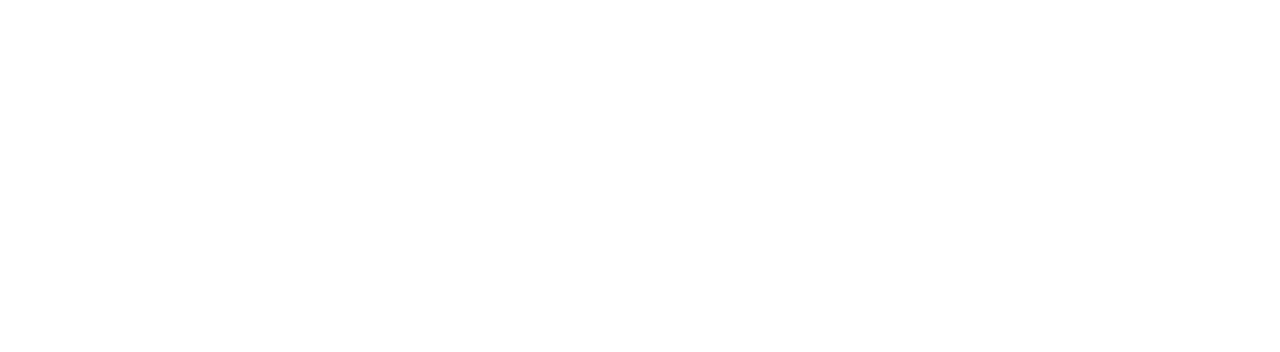
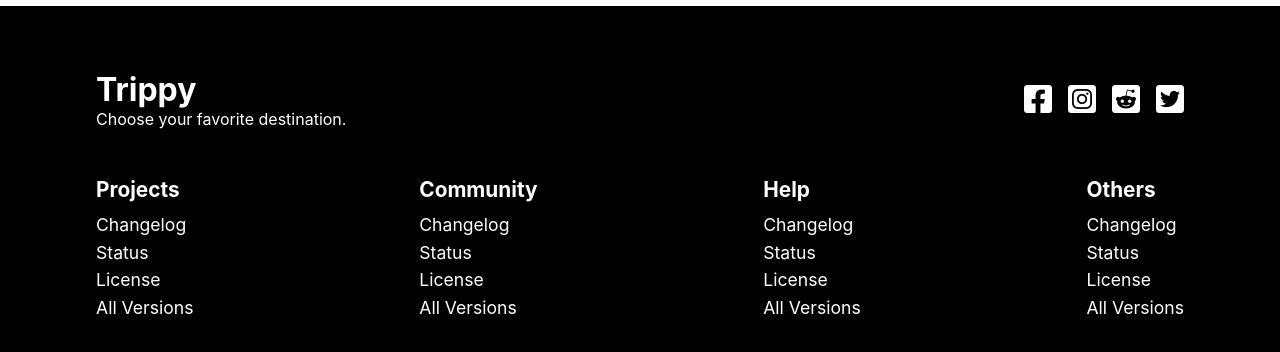
Before and after one commit to OneOfCosmosMostWanted/ReactJS_responsiveWeb, a React (Create React App) app: page / in a window 1280 px wide. Shown: the part 2551-2903 px from the top of the page. Before the commit the page ends 2557 px from the top, so only its background shows below. Built offline with nearby package versions, Linux system fonts and the light colour scheme.

Commit message:
Footer Added

```diff
--- /dev/null
+++ b/src/components/Footer.js
@@ -0,0 +1,60 @@
+import "./FooterStyles.css";
+
+const Footer = () => {
+  return (
+    <div className="footer">
+      <div className="top">
+        <div>
+          <h1>Trippy</h1>
+          <p>Choose your favorite destination.</p>
+        </div>
+        <div>
+          <a href="/">
+            <i className="fa-brands fa-facebook-square"></i>
+          </a>
+          <a href="/">
+            <i className="fa-brands fa-instagram-square"></i>
+          </a>
+          <a href="/">
+            <i className="fa-brands fa-reddit-square"></i>
+          </a>
+          <a href="/">
+            <i className="fa-brands fa-twitter-square"></i>
+          </a>
+        </div>
+      </div>
+      <div className="bottom">
+        <div>
+            <h4>Projects</h4>
+            <a href="/">Changelog</a>
+            <a href="/">Status</a>
+            <a href="/">License</a>
+            <a href="/">All Versions</a>
+        </div>
+        <div>
+            <h4>Community</h4>
+            <a href="/">Changelog</a>
+            <a href="/">Status</a>
+            <a href="/">License</a>
+            <a href="/">All Versions</a>
+        </div>
+        <div>
+            <h4>Help</h4>
+            <a href="/">Changelog</a>
+            <a href="/">Status</a>
+            <a href="/">License</a>
+            <a href="/">All Versions</a>
+        </div>
+        <div>
+            <h4>Others</h4>
+            <a href="/">Changelog</a>
+            <a href="/">Status</a>
+            <a href="/">License</a>
+            <a href="/">All Versions</a>
+        </div>
+      </div>
+    </div>
+  );
+};
+
+export default Footer;
--- /dev/null
+++ b/src/components/FooterStyles.css
@@ -0,0 +1,64 @@
+.footer {
+    background: black;
+    padding: 4rem 6rem;
+    color: white;
+}
+
+.top {
+    display: flex;
+    align-items: center;
+    text-align: start;
+    justify-content: space-between;
+    flex-wrap: wrap;
+}
+
+.top i {
+    color: white;
+    font-size: 2rem;
+    margin-left: 1rem;
+}
+
+.top i:hover {
+    color: darkcyan;
+}
+
+.bottom {
+    padding-top: 2rem;
+    text-align: start;
+    display: flex;
+    justify-content: space-between;
+    flex-wrap: wrap;
+}
+
+.bottom div {
+    display: flex;
+    flex-direction: column;
+}
+
+.bottom h4 {
+    font-size: 1.3rem;
+    padding: 1rem 0 .8rem 0;
+}
+
+.bottom a {
+    text-decoration: none;
+    color: white;
+    padding-bottom: .4rem;
+    font-size: 1.1rem;
+}
+
+@media  screen and (max-width: 850px) {
+
+    .footer {
+        padding: 4rem 2rem;
+    }
+
+    .footer i {
+        margin: 1rem 1rem 0 0;
+    }
+
+    .bottom div {
+        width: 50%;
+    }
+
+}
--- a/src/routes/About.js
+++ b/src/routes/About.js
@@ -1,5 +1,6 @@
 import Hero from "../components/Hero";
 import NavbarOne from "../components/NavbarOne";
+import Footer from "../components/Footer";
 
 function About() {
   return (
@@ -11,6 +12,7 @@ function About() {
         title="Your Journey Your Story"
         btnClass="hide"
      />
+     <Footer></Footer>
     </>
   );
 }
--- a/src/routes/Contact.js
+++ b/src/routes/Contact.js
@@ -1,5 +1,6 @@
 import NavbarOne from "../components/NavbarOne";
 import Hero from "../components/Hero";
+import Footer from "../components/Footer";
 
 
 function Contact() {
@@ -8,6 +9,7 @@ function Contact() {
       <NavbarOne>
       </NavbarOne>
       <Hero cName="hero-mid" heroImg="https://images.unsplash.com/photo-1628412071389-6e8f7a7a4e6e?ixlib=rb-4.0.3&ixid=M3wxMjA3fDB8MHxwaG90by1wYWdlfHx8fGVufDB8fHx8fA%3D%3D&auto=format&fit=crop&w=1931&q=80" title="Service" btnClass="hide" ></Hero>
+      <Footer/>
     </>
   );
   }
--- a/src/routes/Home.js
+++ b/src/routes/Home.js
@@ -1,4 +1,5 @@
 import Destination from "../components/Destination";
+import Footer from "../components/Footer";
 import Hero from "../components/Hero";
 import NavbarOne from "../components/NavbarOne";
 import Trip from "../components/Trip";
@@ -18,6 +19,7 @@ function Home() {
      />
      <Destination></Destination>
      <Trip/>
+     <Footer></Footer>
     </>
   );
 }
--- a/src/routes/Service.js
+++ b/src/routes/Service.js
@@ -1,6 +1,7 @@
 import Hero from "../components/Hero";
 import NavbarOne from "../components/NavbarOne";
 import ServiceImg from "../assets/gidle.jpg";
+import Footer from "../components/Footer";
 
 function Service() {
   return (
@@ -8,7 +9,7 @@ function Service() {
       <NavbarOne>
       </NavbarOne>
       <Hero cName="hero-mid" heroImg={ServiceImg} title="Service" btnClass="hide" ></Hero>
-
+      <Footer></Footer>
     </>
   );
 }
```
